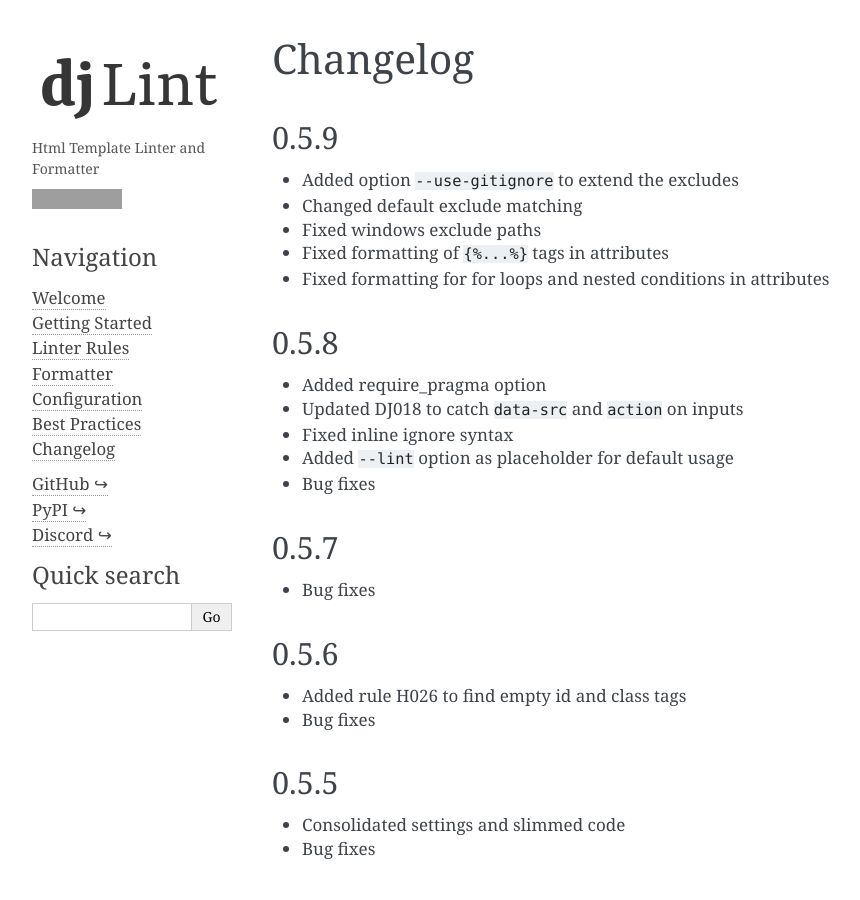
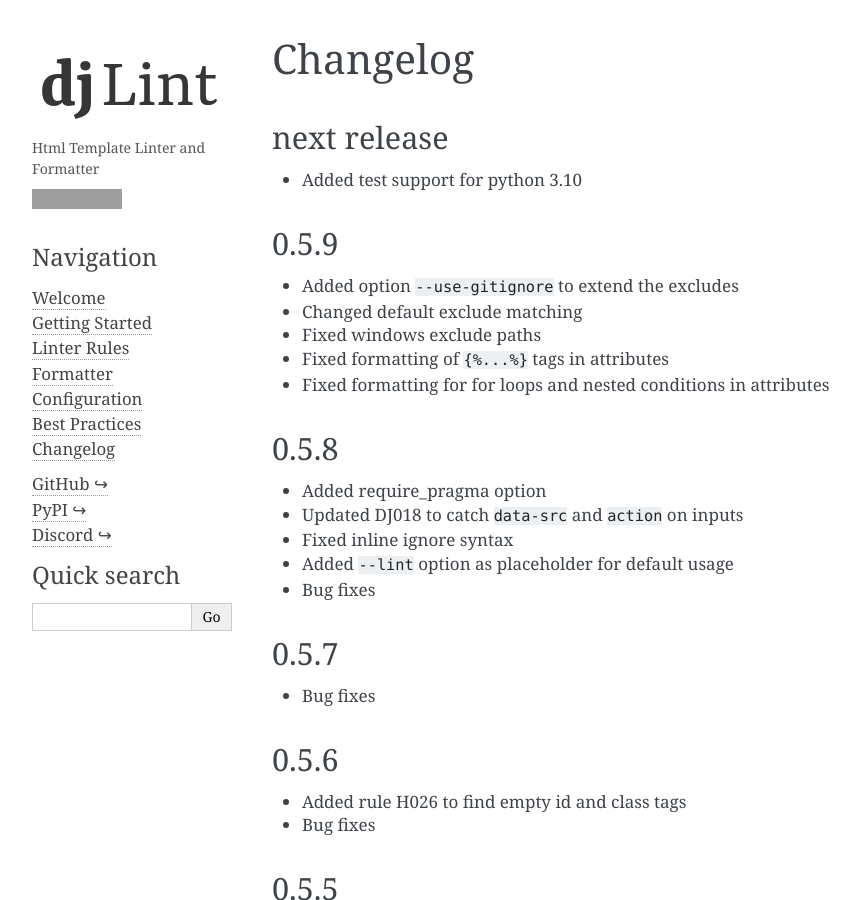
Before and after one commit to djlint/djLint, a Sphinx documentation site: the page built from docs/djlint/changelog.rst, in a window 1280 px wide and 900 px high, cut to the strip 0-900 px from the top of the window. Shown: the whole strip, without its empty margins (148-1008 px from the left). Built offline with Sphinx 7.4.7, drawn with Linux system fonts in a browser that asks for light colours; grey boxes are pictures that could not be loaded.

Commit message:
updated changelog

```diff
--- a/docs/djlint/changelog.rst
+++ b/docs/djlint/changelog.rst
@@ -1,5 +1,9 @@
 Changelog
 =========
+
+next release
+-----
+- Added test support for python 3.10
 
 0.5.9
 -----
```
